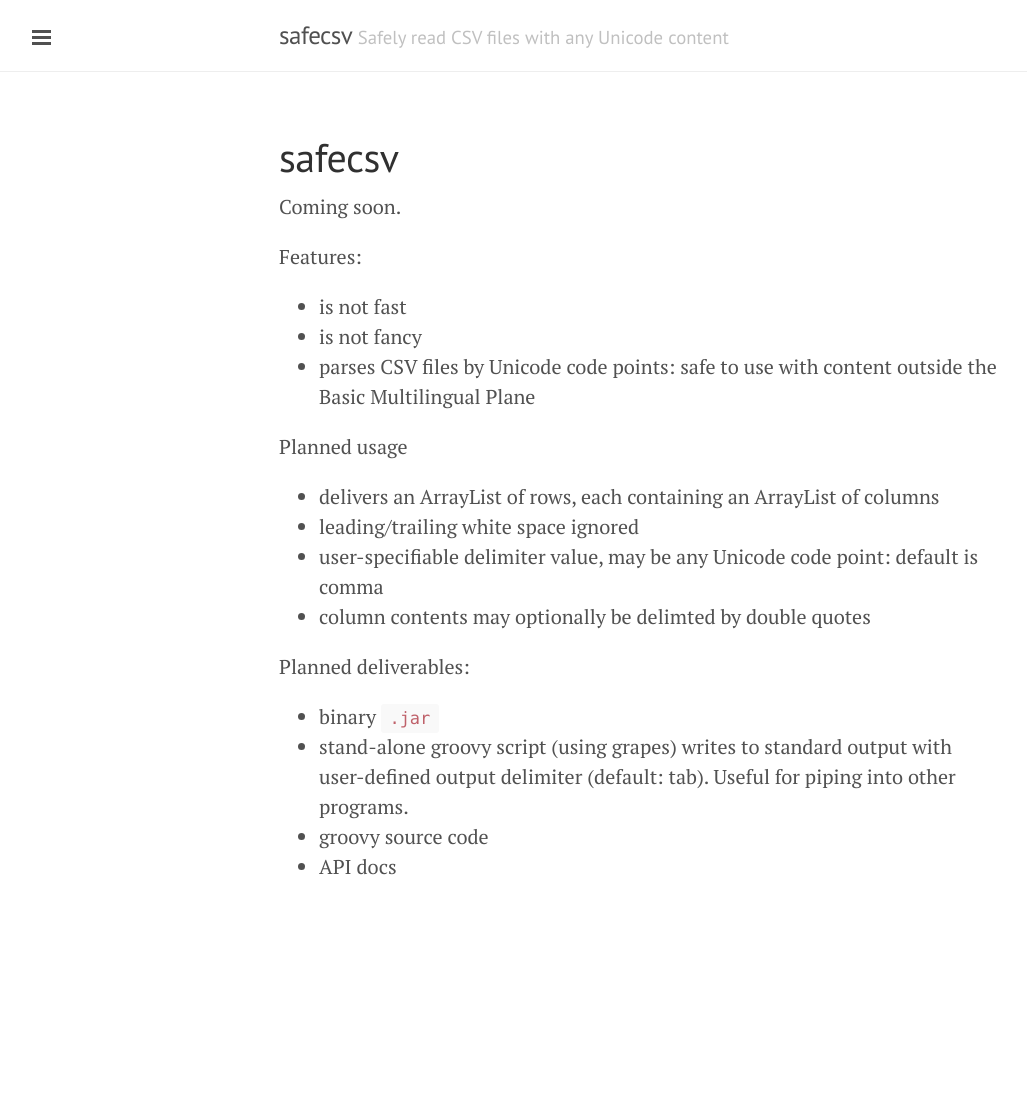
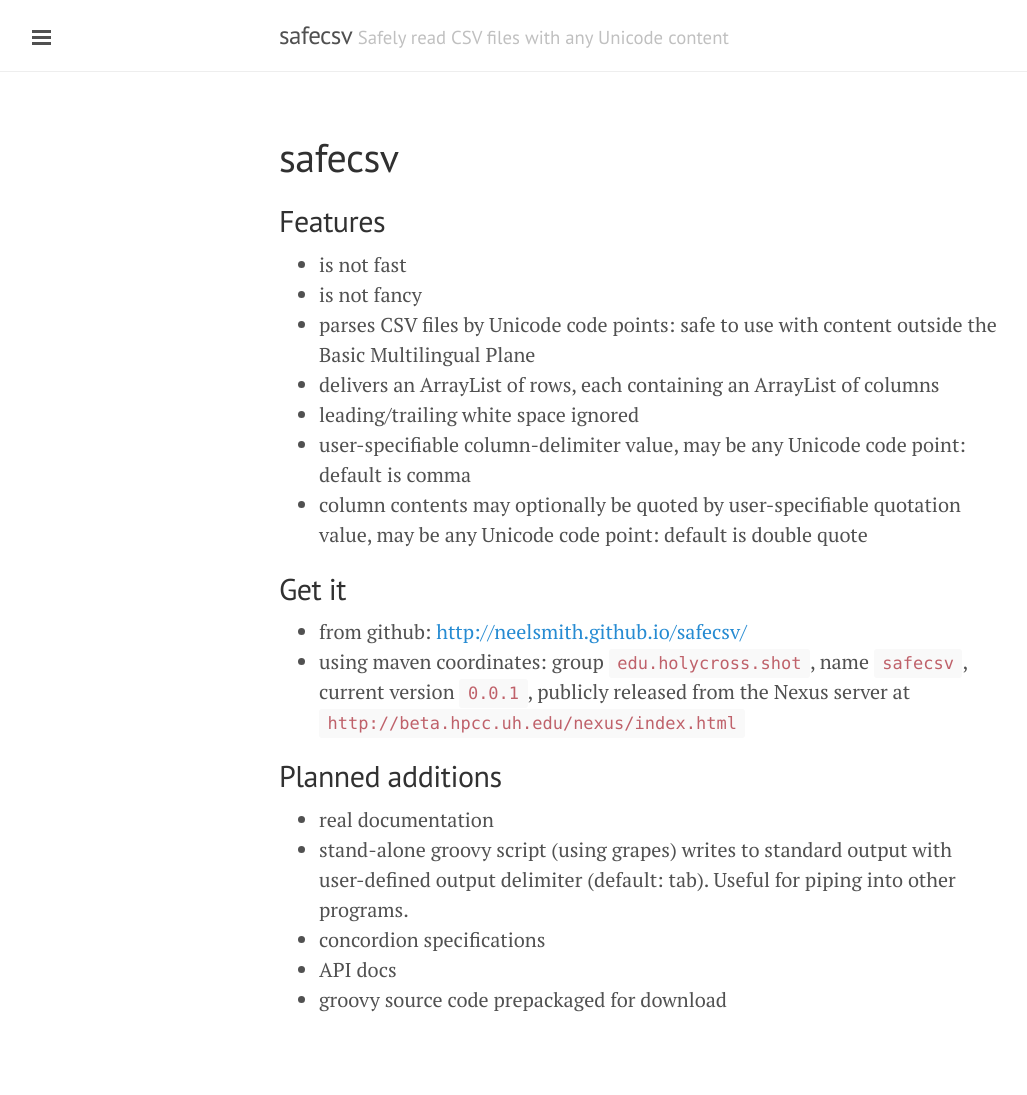
Before and after one commit to neelsmith/safecsv, a Jekyll site: the page built from index.md, in a window 1280 px wide. Shown: the whole page, without its empty margins (1-1028 px from the left). Built offline with Jekyll 4.4.1, drawn with Linux system fonts in a browser that asks for light colours; Markdown is read by kramdown in place of the engine named in the settings; before the commit the page ends 962 px from its top, so only the background shows below that.

Commit message:
Update for release

```diff
--- a/index.md
+++ b/index.md
@@ -3,24 +3,28 @@ title: safecsv
 layout: page
 ---
 
-Coming soon.
 
-Features:
+
+## Features
 
 - is not fast
 - is not fancy
 - parses CSV files by Unicode code points: safe to use with content outside the Basic Multilingual Plane
-
-Planned usage
-
 - delivers an ArrayList of rows, each containing an ArrayList of columns
 - leading/trailing white space ignored
-- user-specifiable delimiter value, may be any Unicode code point: default is comma
-- column contents may optionally be delimted by double quotes
+- user-specifiable column-delimiter value, may be any Unicode code point: default is comma
+- column contents may optionally be quoted by user-specifiable quotation value, may be any Unicode code point: default is double quote
 
-Planned deliverables:
+## Get it
 
-- binary `.jar`
+- from github: <http://neelsmith.github.io/safecsv/>
+- using maven coordinates: group `edu.holycross.shot`, name `safecsv`, current version `0.0.1`, publicly released from the Nexus server at `http://beta.hpcc.uh.edu/nexus/index.html`
+
+
+## Planned additions
+
+- real documentation
 - stand-alone groovy script (using grapes) writes to standard output with user-defined output delimiter (default: tab). Useful for piping into other programs.
-- groovy source code
+- concordion specifications
 - API docs
+- groovy source code prepackaged for download
```
